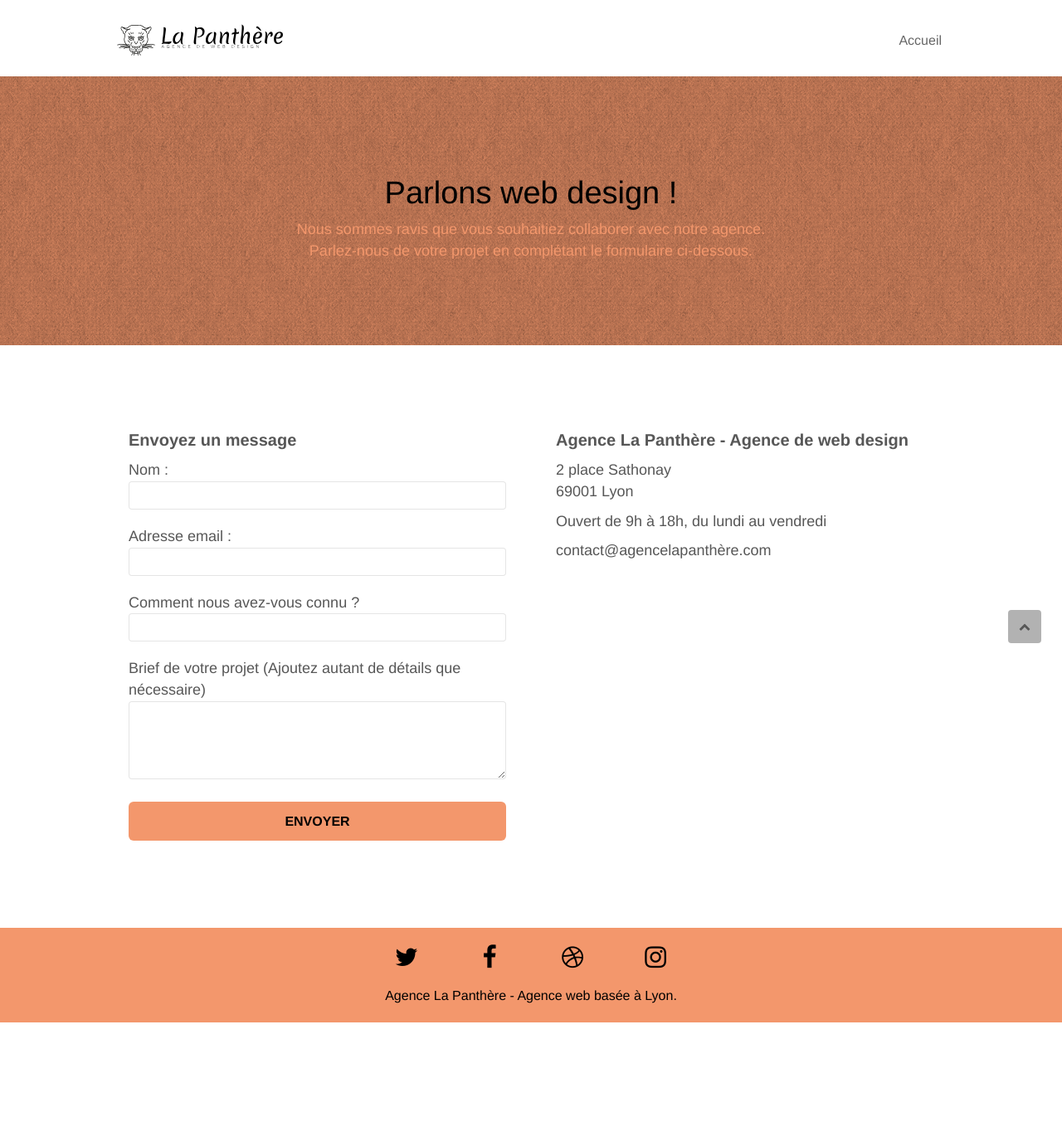
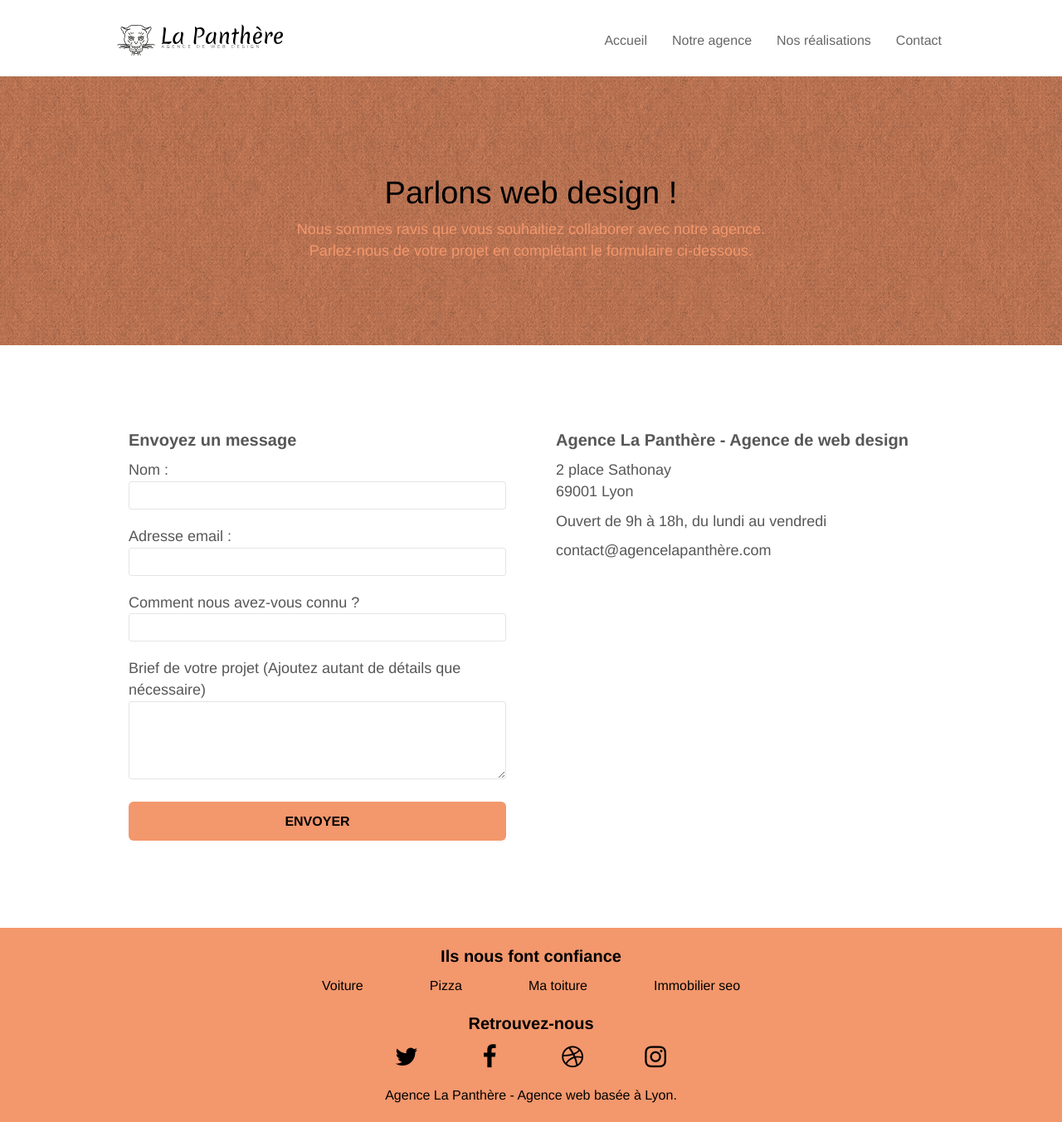
Before and after one commit to Mel1385/P4-Optimisation-seo, a plain HTML site: page page2.html in a window 1280 px wide. Shown: the whole page at 83% size. Before the commit the page ends 1232 px from the top, so only its background shows below. Drawn offline with Linux system fonts and the light colour scheme; a script that the page names is missing.

Commit message:
- footer identique - header -chevron up supprimé

```diff
--- a/page2.html
+++ b/page2.html
@@ -43,6 +43,15 @@
 				<ul class="site-navigation nav navbar-nav">
 					<li>
 						<a href="index.html">Accueil</a>
+					</li>
+					<li>
+						<a href="#qui">Notre agence</a>
+					</li>
+					<li>
+						<a href="#realisation">Nos réalisations</a>
+					</li>
+					<li>
+						<a href="page2.html">Contact</a>
 					</li>
 				</ul>
 			</div>
@@ -115,9 +124,7 @@
 </div>
 <!-- bloc-7 END -->
 
-<!-- ScrollToTop Button -->
-<a class="bloc-button btn btn-d scrollToTop" onclick="scrollToTarget('1')" aria-label='remonter en haut de la page'><span class="fa fa-chevron-up"></span></a>
-<!-- ScrollToTop Button END-->
+
 
 
 <!-- Footer - bloc-8 -->
@@ -125,7 +132,17 @@
 	<div class="container bloc-sm">
 		<div class="row">
 			<div class="col-sm-12">
+				<p class="partner-title">Ils nous font confiance</p>
+						<div class="partner">
+							<div class="partner-a"><a class="partner-a" href="voiture.com" aria-label="lien vers le site partenaire voiture.com">Voiture</a></div>
+							<div class="partner-a"><a class="partner-a" href="pizza.com" aria-label="lien vers le site partenaire pizza.com">Pizza</a></div>
+							<div class="partner-a"><a class="partner-a" href="matoiture.com" aria-label="lien vers le site partenaire matoiture.com">Ma toiture</a></div>
+							<div class="partner-a"><a class="partner-a" href="immobilierseo.com" aria-label="lien vers le site partenaire immobilerseo.com">Immobilier seo</a></div>
+						</div>
+					</div>
+				</div>
 				<div class="row row-no-gutters social">
+					<p class="meeting">Retrouvez-nous</p>
 					<div class="col-sm-3">
 						<div class="text-center">
 							<a class="social" href="index.html" aria-label="suivez-nous sur Twitter"><span class="fa fa-twitter icon-md"></span></a>
```
